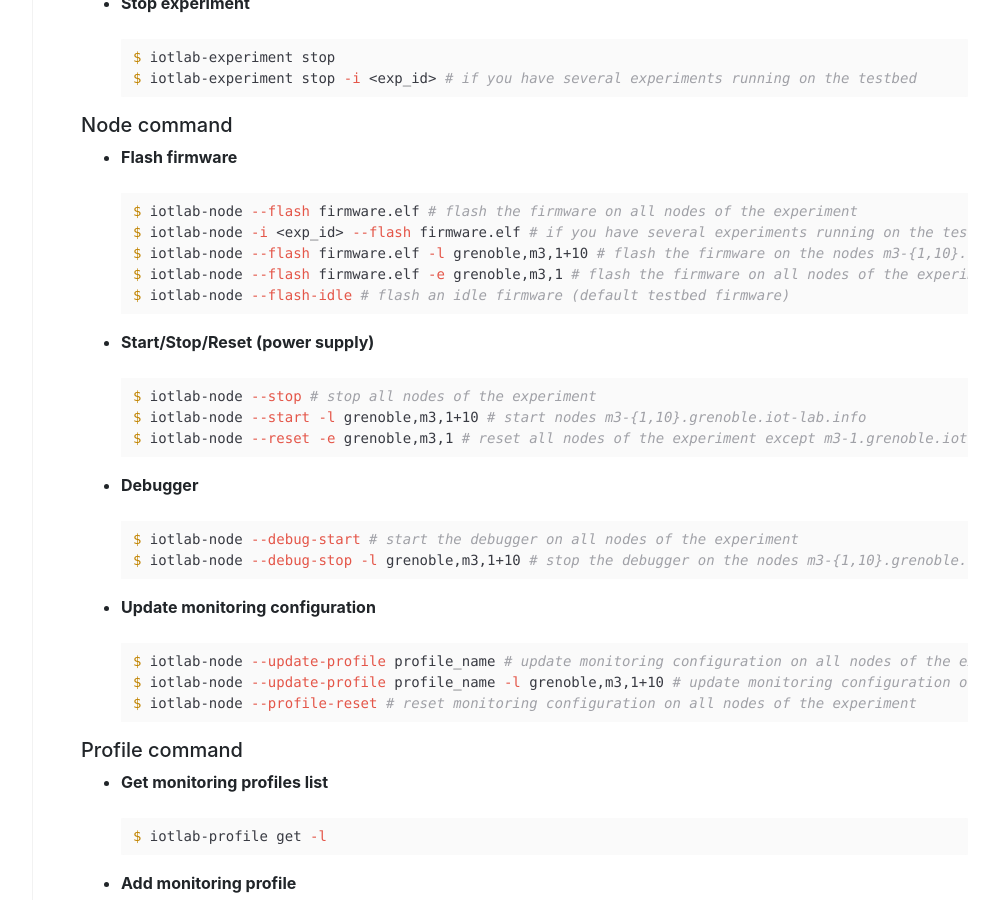
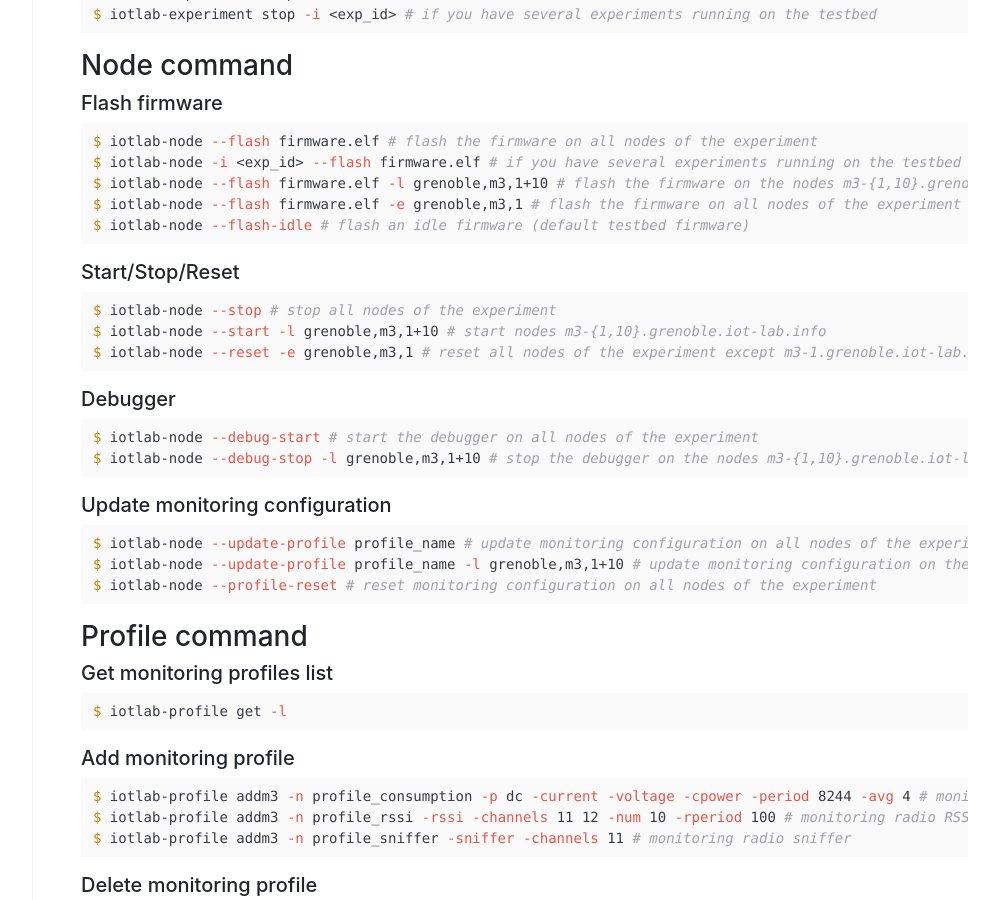
Before and after one commit to iot-lab/iot-lab.github.io, a Jekyll site: the page built from docs/tools/cli.md, in a window 1280 px wide and 900 px high, scrolled down 3189 px. Shown: the whole window, without its empty margins (227-1226 px from the left). Built offline with Jekyll 4.4.1, drawn with Linux system fonts in a browser that asks for light colours.

Commit message:
docs/tools: improve api, cli, ssh-cli shaping

````diff
--- a/docs/tools/cli.md
+++ b/docs/tools/cli.md
@@ -1,11 +1,10 @@
 ---
 title: CLI
 group: tools
+description: IoT-LAB testbed provides a REST API client in the form of command-line tools. Indeed you should easily perform the main testbed features and it’s a good way to automate and script your experiments.
 ---
 
-IoT-LAB testbed provides a REST API client in the form of command-line tools. Indeed you should easily perform the main testbed features and it's a good way to automate and script your experiments.
-
-#### Installation
+## Installation
 
 The best way to install the CLI tools on your computer is to use pip
 
@@ -15,7 +14,7 @@ $ pip install --user iotlabcli
 
 > We remind you that it's not mandatory to install them on your computer as they are installed by default on all IoT-LAB SSH fronted servers.
 
-#### Commands
+## Commands
 
 You can find one command for each main testbed features:
 
@@ -26,7 +25,7 @@ You can find one command for each main testbed features:
 
 We highly recommend you to follow the [getting started tutorial](/tutorials/getting-started/cli-tools/)
 
-##### Auth command
+### Auth command
 
 If you don't want to specify your credentials everytime you launch a command (login/password) you can store your credentials only once.
 
@@ -36,9 +35,9 @@ $ iotlab-auth -u <login>
 
 Don't forget that you must repeat this step from each computer or IoT-LAB SSH frontend where you will use CLI tools.
 
-##### Experiment command
+### Experiment command
 
-* **Get testbed nodes list**<br><br>
+##### Get testbed nodes list
 
 ``` bash
 $ iotlab-experiment info -l
@@ -66,7 +65,8 @@ Filter by archi and site
 $ iotlab-experiment info -l --archi m3 --site grenoble
 ```
 
-* **Submit an experiment**<br><br>
+##### Submit an experiment
+
 When you submit an experiment you can choose between two modes, alias or physical submission. With alias mode your submission is based on a set of alias
 nodes properties in the form of `<number>,<properties1+properties2>`. In this case, thanks to the IoT-LAB scheduler which allocate you automatically the nodes which corresponds to the properties and ensure you that they are in the same radio neighborhood.<br><br>
 An example of experiment submission for a duration of 20 minutes with 10 M3 nodes on Grenoble site:<br><br>
@@ -97,7 +97,8 @@ An example of experiment submission with 2 M3 nodes on Grenoble site with only o
 $ iotlab-experiment submit -n profile_example -d 20 -l 2,archi=m3:at86rf231+site=grenoble,,profile1
 ```
 
-* **Wait for an experiment**<br><br>
+##### Wait for an experiment
+
 When your experiment submission is accepted the scheduler will start the deployment. You have to wait until your experiment is ready with the state `Running`. We provide a command which is blocked pending good state<br><br>
 ``` bash
 $ iotlab-experiment wait
@@ -106,13 +107,14 @@ Waiting that experiment <exp_id> gets in state Running
 $ iotlab-experiment wait -i <exp_id> # if you have several experiments running on the testbed
 ```
 
-* **Get experiment nodes list**<br><br>
+##### Get experiment nodes list
 ``` bash
 $ iotlab-experiment get -n
 $ iotlab-experiment get -n -i <exp_id> # if you have several experiments running on the testbed
 ```
 
-* **Get experiment nodes deployment result**<br><br>
+##### Get experiment nodes deployment result
+
 Get an experiment nodes deployment result with `succes=0 and error=1`. It's important to check the result before interact with a node as it can be considered unusable in case of error return.<br><br>
 ``` bash
 $ iotlab-experiment get -d
@@ -127,15 +129,17 @@ $ iotlab-experiment get -d
 $ iotlab-experiment get -d -i <exp_id> # if you have several experiments running on the testbed
 ```
 
-* **Stop experiment**<br><br>
+##### Stop experiment
+
 ``` bash
 $ iotlab-experiment stop
 $ iotlab-experiment stop -i <exp_id> # if you have several experiments running on the testbed
 ```
 
-##### Node command
+### Node command
 
-* **Flash firmware**<br><br>
+##### Flash firmware
+
 ``` bash
 $ iotlab-node --flash firmware.elf # flash the firmware on all nodes of the experiment
 $ iotlab-node -i <exp_id> --flash firmware.elf # if you have several experiments running on the testbed
@@ -144,41 +148,47 @@ $ iotlab-node --flash firmware.elf -e grenoble,m3,1 # flash the firmware on all
 $ iotlab-node --flash-idle # flash an idle firmware (default testbed firmware)
 ```
 
-* **Start/Stop/Reset (power supply)**<br><br>
+##### Start/Stop/Reset
+
 ``` bash
 $ iotlab-node --stop # stop all nodes of the experiment
 $ iotlab-node --start -l grenoble,m3,1+10 # start nodes m3-{1,10}.grenoble.iot-lab.info
 $ iotlab-node --reset -e grenoble,m3,1 # reset all nodes of the experiment except m3-1.grenoble.iot-lab.info
 ```
 
-* **Debugger**<br><br>
+##### Debugger
+
 ``` bash
 $ iotlab-node --debug-start # start the debugger on all nodes of the experiment
 $ iotlab-node --debug-stop -l grenoble,m3,1+10 # stop the debugger on the nodes m3-{1,10}.grenoble.iot-lab.info
 ```
 
-* **Update monitoring configuration**<br><br>
+##### Update monitoring configuration
+
 ``` bash
 $ iotlab-node --update-profile profile_name # update monitoring configuration on all nodes of the experiment
 $ iotlab-node --update-profile profile_name -l grenoble,m3,1+10 # update monitoring configuration on the nodes m3-{1,10}.grenoble.iot-lab.info
 $ iotlab-node --profile-reset # reset monitoring configuration on all nodes of the experiment
 ```
 
-##### Profile command
+### Profile command
 
-* **Get monitoring profiles list**<br><br>
+##### Get monitoring profiles list
+
 ``` bash
 $ iotlab-profile get -l
 ```
 
-* **Add monitoring profile**<br><br>
+##### Add monitoring profile
+
 ``` bash
 $ iotlab-profile addm3 -n profile_consumption -p dc -current -voltage -cpower -period 8244 -avg 4 # monitoring power consumption
 $ iotlab-profile addm3 -n profile_rssi -rssi -channels 11 12 -num 10 -rperiod 100 # monitoring radio RSSI
 $ iotlab-profile addm3 -n profile_sniffer -sniffer -channels 11 # monitoring radio sniffer
 ```
 
-* **Delete monitoring profile**<br><br>
+##### Delete monitoring profile
+
 ``` bash
 $ iotlab-profile del -n profile_name
 ```
````
Also changed, not shown: docs/tools/api.md (+4 -5 lines), docs/tools/ssh-cli.md (+5 -7 lines).
